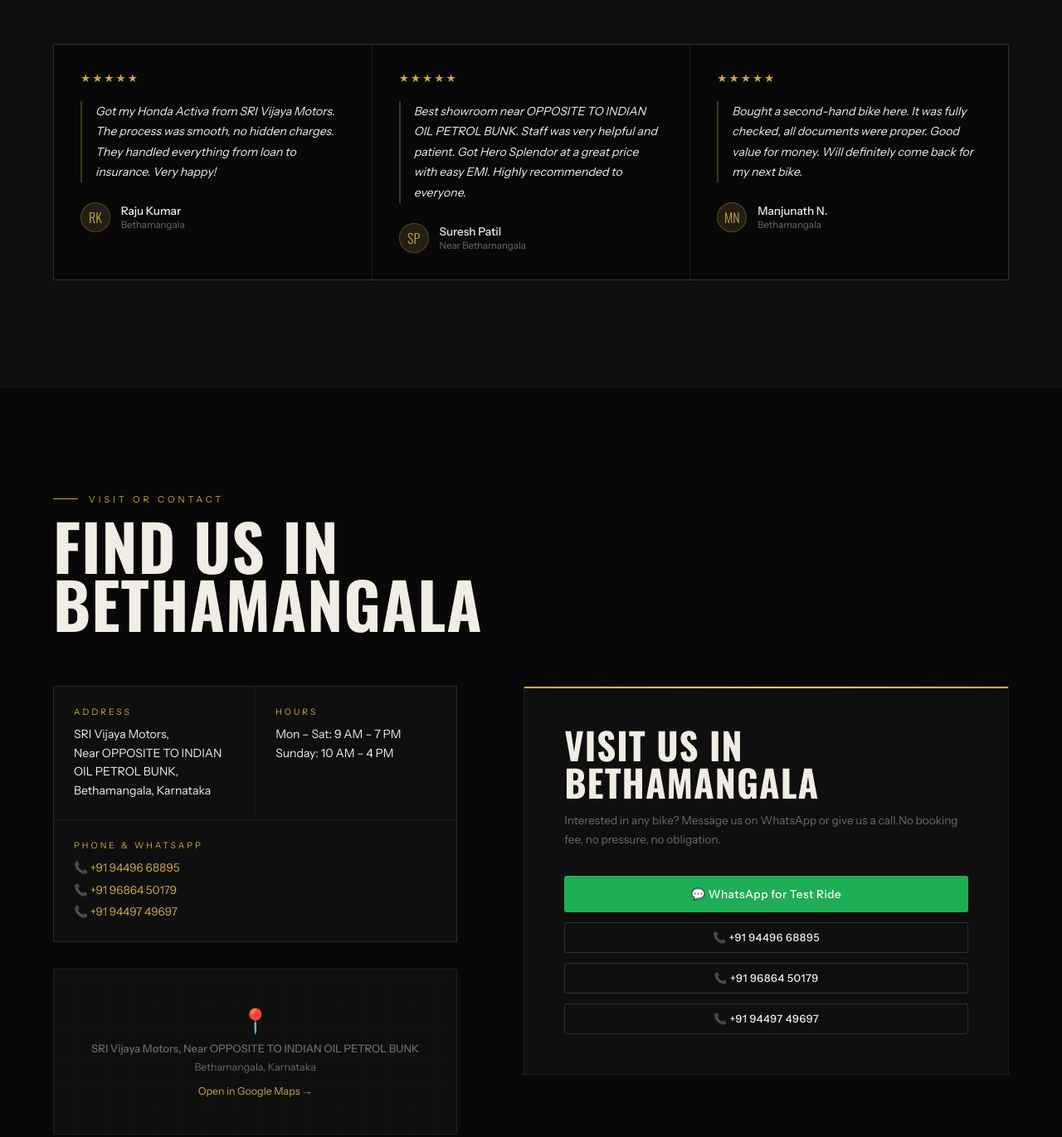
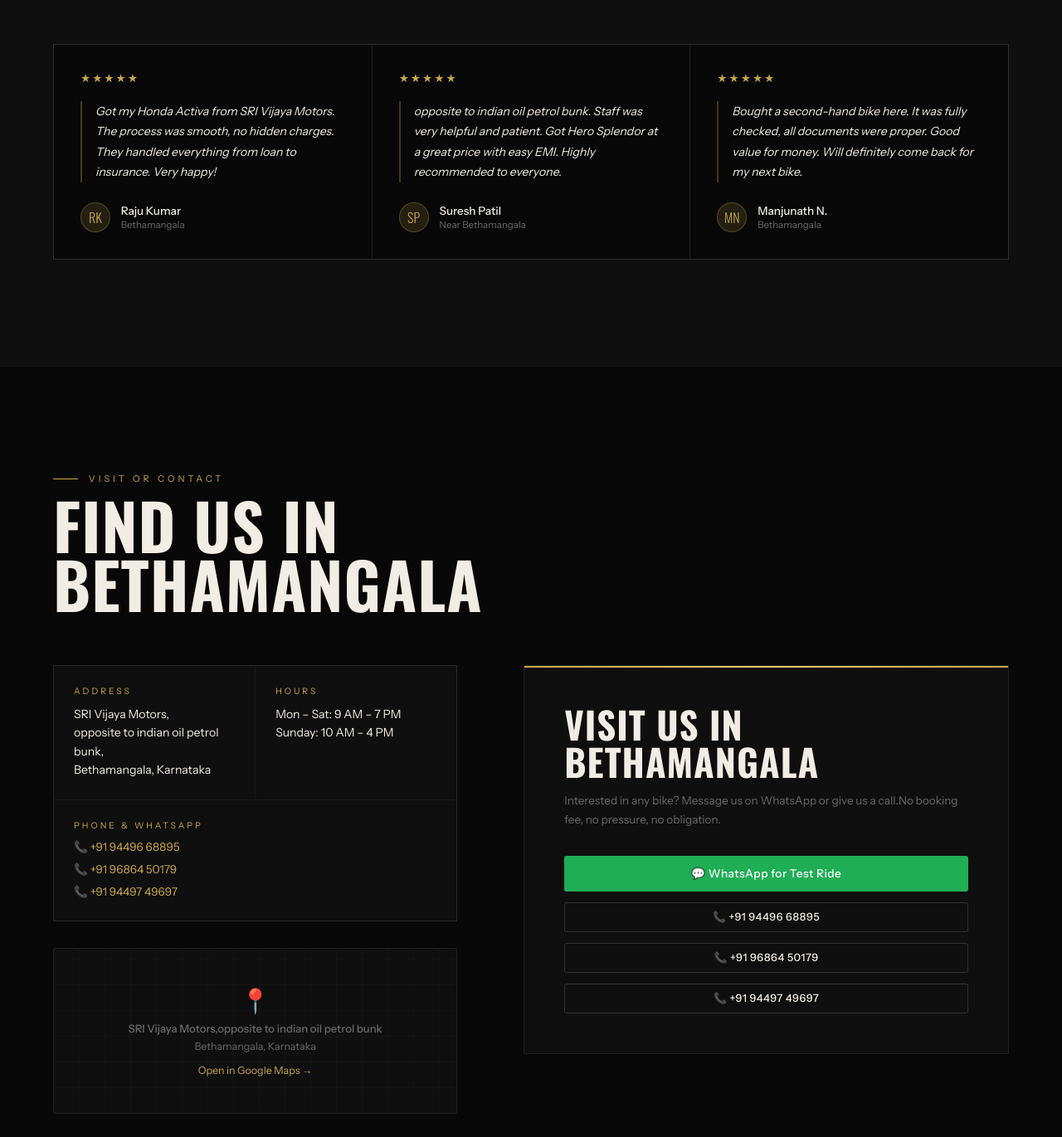
Before and after one commit to sandeepmvd18/VIJAYA-MOTORS, a plain HTML site: page index.html in a window 1280 px wide. Shown: the part 4969-6340 px from the top of the page at 83% size. Drawn offline with nearby package versions, Linux system fonts and the light colour scheme.

Commit message:
Adding few more corrections

```diff
--- a/index.html
+++ b/index.html
@@ -1300,7 +1300,7 @@
     </div>
     <div class="review-card">
       <div class="review-stars">★★★★★</div>
-      <p class="review-text">Best showroom near OPPOSITE TO INDIAN OIL PETROL BUNK. Staff was very helpful and patient. Got Hero Splendor at a great price with easy EMI. Highly recommended to everyone.</p>
+      <p class="review-text">opposite to indian oil petrol bunk. Staff was very helpful and patient. Got Hero Splendor at a great price with easy EMI. Highly recommended to everyone.</p>
       <div class="review-author">
         <div class="review-avatar">SP</div>
         <div>
@@ -1334,7 +1334,7 @@
       <div class="contact-info-grid">
         <div class="info-tile">
           <div class="info-tile-label">Address</div>
-          <div class="info-tile-val">SRI Vijaya Motors,<br/>Near OPPOSITE TO INDIAN OIL PETROL BUNK,<br/>Bethamangala, Karnataka</div>
+          <div class="info-tile-val">SRI Vijaya Motors,<br/>opposite to indian oil petrol bunk,<br/>Bethamangala, Karnataka</div>
         </div>
         <div class="info-tile">
           <div class="info-tile-label">Hours</div>
@@ -1354,7 +1354,7 @@
       <div class="map-embed">
         <div class="map-embed-content">
           <div style="font-size:1.8rem;margin-bottom:0.5rem">📍</div>
-          <div style="font-weight:500;margin-bottom:0.4rem">SRI Vijaya Motors, Near OPPOSITE TO INDIAN OIL PETROL BUNK</div>
+          <div style="font-weight:500;margin-bottom:0.4rem">SRI Vijaya Motors,opposite to indian oil petrol bunk</div>
           <div style="color:var(--muted);font-size:0.78rem;margin-bottom:0.8rem">Bethamangala, Karnataka</div>
           <a href="https://maps.app.goo.gl/RHbbSN9rhEN1RA7d8" target="_blank">Open in Google Maps →</a>
         </div>
@@ -1418,7 +1418,7 @@
   </div>
   <div class="footer-bottom">
     <div>© 2025 SRI Vijaya Motors, Bethamangala. All rights reserved.</div>
-    <div>📍 Near OPPOSITE TO INDIAN OIL PETROL BUNK, Bethamangala, Karnataka</div>
+    <div>📍 Near opposite to indian oil petrol bunk, Bethamangala, Karnataka</div>
     <div>Built with ❤️ for the local community</div>
   </div>
 </footer>
```
